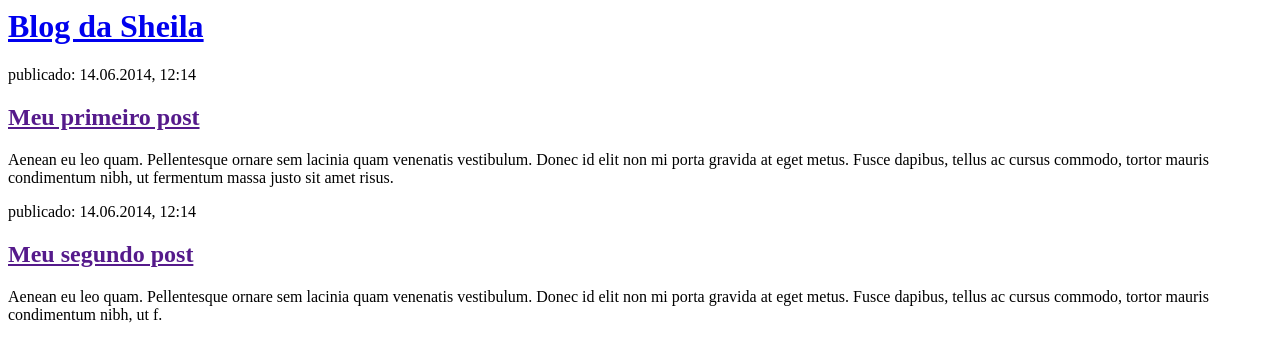
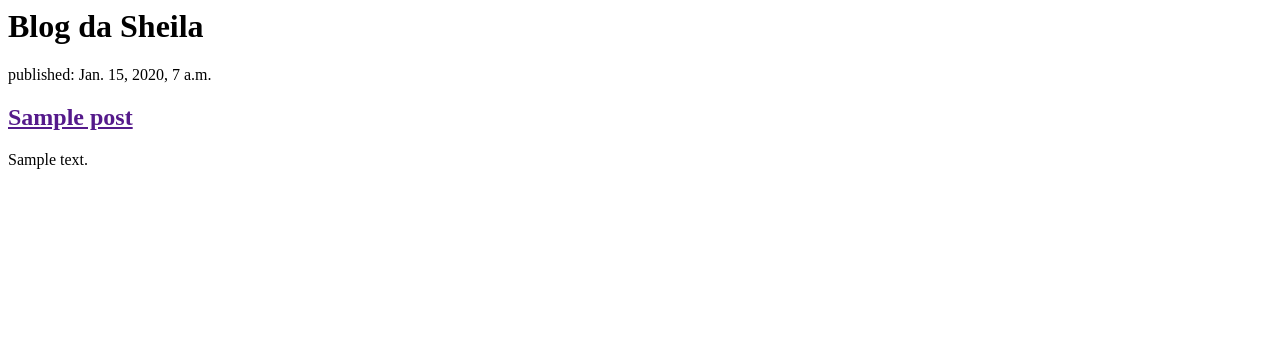
Before and after one commit to sheilagomes/my-first-blog, a Django app: template blog/templates/blog/post_list.html in a window 1280 px wide. Shown: the top 362 px of the page. Run offline with Django 3.2, Linux system fonts and the light colour scheme; the template is opened without the code that fills it: values that come from a table or form of the project are taken from there, others are empty; tables that the repository leaves empty hold one stand-in row (values such as "Sample post").

Commit message:
Modelos de posts do banco de dados alterados

```diff
--- a/blog/templates/blog/post_list.html
+++ b/blog/templates/blog/post_list.html
@@ -4,19 +4,16 @@
     </head>
     <body>
         <div>
-            <h1><a href="/">Blog da Sheila</a></h1>
+            <h1>Blog da Sheila</h1>
         </div>
 
-        <div>
-            <p>publicado: 14.06.2014, 12:14</p>
-            <h2><a href="">Meu primeiro post</a></h2>
-            <p>Aenean eu leo quam. Pellentesque ornare sem lacinia quam venenatis vestibulum. Donec id elit non mi porta gravida at eget metus. Fusce dapibus, tellus ac cursus commodo, tortor mauris condimentum nibh, ut fermentum massa justo sit amet risus.</p>
-        </div>
+        {% for post in posts %}
+		    <div>
+		        <p>published: {{ post.published_date }}</p>
+		        <h2><a href="">{{ post.title }}</a></h2>
+		        <p>{{ post.text|linebreaksbr }}</p>
+		    </div>
+		{% endfor %}
 
-        <div>
-            <p>publicado: 14.06.2014, 12:14</p>
-            <h2><a href="">Meu segundo post</a></h2>
-            <p>Aenean eu leo quam. Pellentesque ornare sem lacinia quam venenatis vestibulum. Donec id elit non mi porta gravida at eget metus. Fusce dapibus, tellus ac cursus commodo, tortor mauris condimentum nibh, ut f.</p>
-        </div>
     </body>
 </html>
```
Also changed, not shown: blog/views.py (+5 -2 lines).
